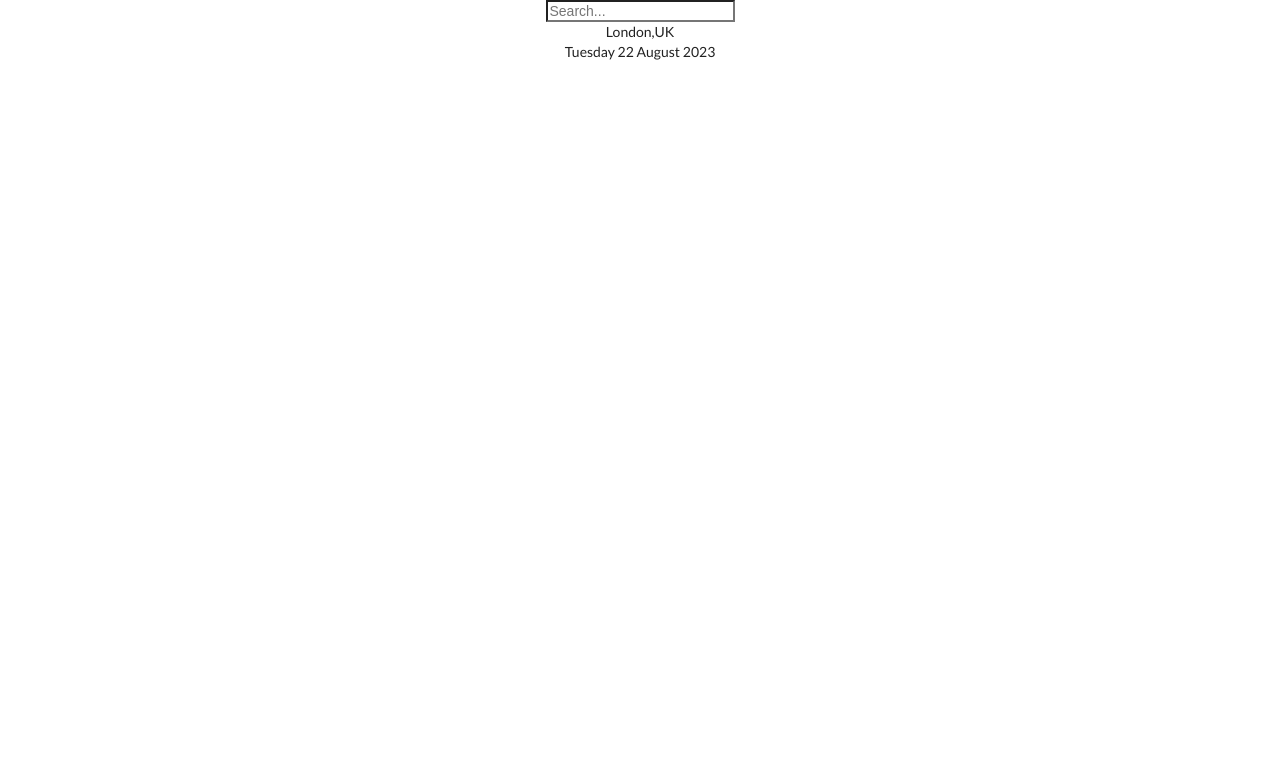
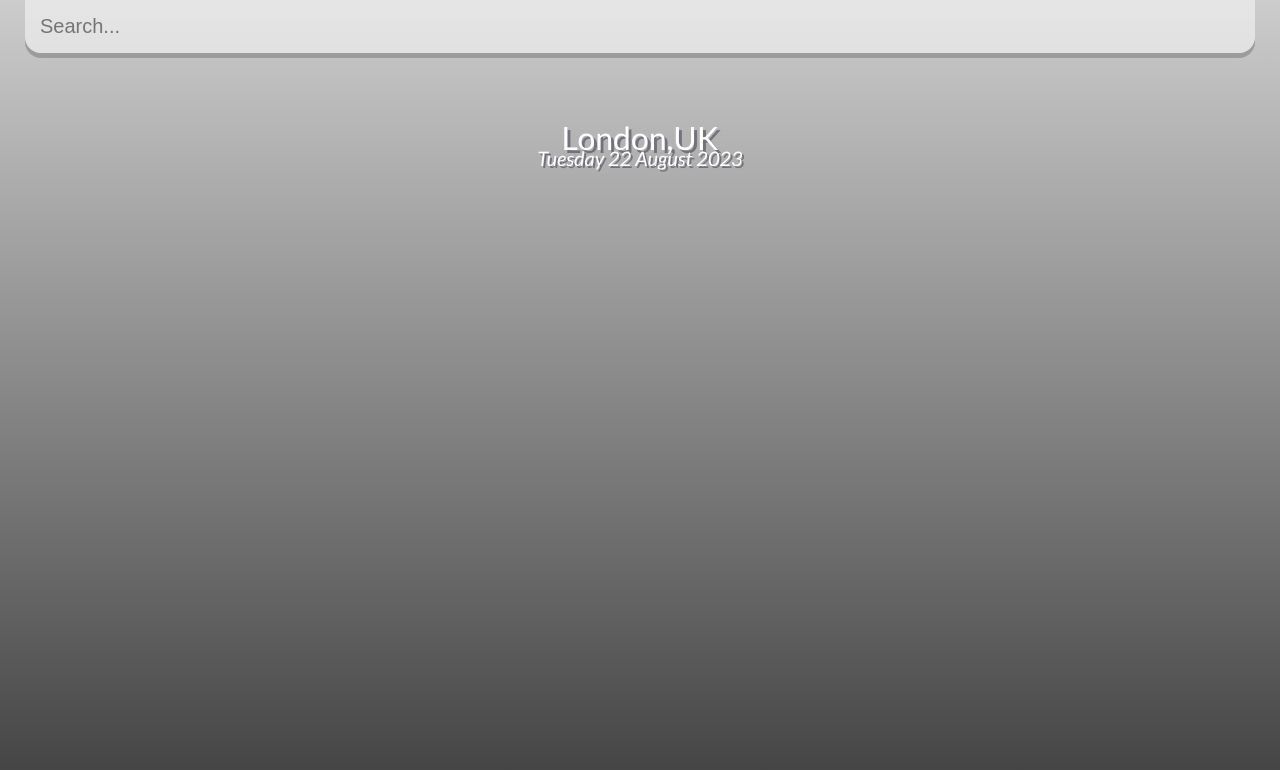
Before and after one commit to rachelwong44/weather-app, a React (Create React App) app: page / in a window 1280 px wide. Shown: the top 770 px of the page. Built offline with nearby package versions, Linux system fonts and the light colour scheme.

Commit message:
images added and style

```diff
--- a/src/index.css
+++ b/src/index.css
@@ -11,3 +11,107 @@
   font-family: source-code-pro, Menlo, Monaco, Consolas, 'Courier New',
     monospace;
 }
+
+* {
+  margin: 0;
+  padding: 0;
+  box-sizing: border-box;
+}
+
+body {
+  font-family: 'Montserrat', sans-serif;
+}
+
+.app {
+  background-image: url('./cold.jpg');
+  background-size: cover;
+  background-position: bottom;
+  transition: 0.4 ease;
+}
+
+.app.warm {
+  background-image: url('./warm.jpg');
+}
+
+main {
+  min-height: 100vh;
+  background-image: linear-gradient(to bottom, rgba(0, 0, 0, 0.2), rgba(0, 0, 0, 0.75));
+  padding: 25px;
+}
+
+.search-box {
+  width: 100%;
+  margin: 0 0 75px;
+}
+
+.search-box .search-bar {
+  display: block;
+  width: 100%;
+  padding: 15px;
+
+  appearance: none;
+  background: none;
+  border: none;
+  outline: none;
+
+  background-color: rgba(255, 255, 255, 0.5);
+  border-radius: 0px 0px 16px 16px;
+  margin-top: -25px;
+
+  box-shadow: 0px 5px rgba(0, 0, 0, 0.2);
+
+  color: #313131;
+  font-size: 20px;
+
+  transition: 0.4s ease;
+}
+
+.search-box .search-bar:focus {
+  background-color: rgba(255, 255, 255, 0.75);
+}
+
+.location-box .location {
+  color: #FFF;
+  font-size: 32px;
+  font-weight: 500;
+  text-align: center;
+  text-shadow: 3px 3px rgba(50, 50, 70, 0.5);
+}
+
+.location-box .date {
+  color: #FFF;
+  font-size: 20px;
+  font-weight: 300;
+  font-style: italic;
+  text-align: center;
+  text-shadow: 2px 2px rgba(50, 50, 70, 0.5);
+}
+
+.weather-box {
+  text-align: center;
+}
+
+.weather-box .temp {
+  position: relative;
+  display: inline-block;
+  margin: 30px auto;
+  background-color: rgba(255, 255, 255, 0.2);
+  border-radius: 16px;
+
+  padding: 15px 25px;
+
+  color: #FFF;
+  font-size: 102px;
+  font-weight: 900;
+
+  text-shadow: 3px 6px rgba(50, 50, 70, 0.5);
+  text-align: center;
+  box-shadow: 3px 6px rgba(0, 0, 0, 0.2);
+}
+
+.weather-box .weather {
+  color: #FFF;
+  font-size: 48px;
+  font-weight: 700;
+  text-shadow: 3px 3px rgba(50, 50, 70, 0.5);
+}
```
Also changed, not shown: public/images/warm.jpg (added), 1 other file (tests, documents, lock files or other folders).
